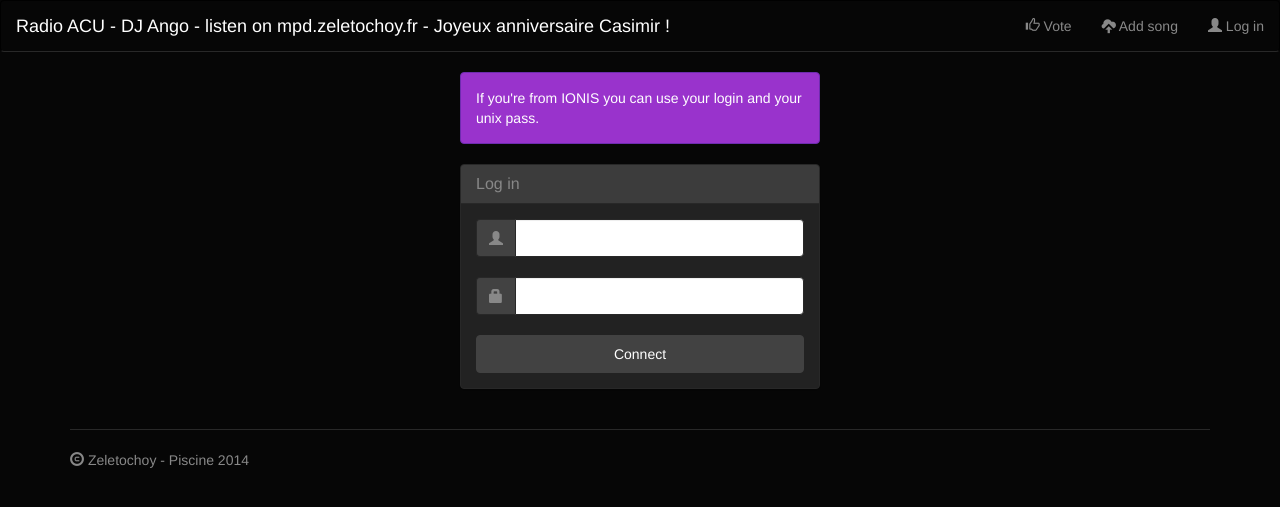
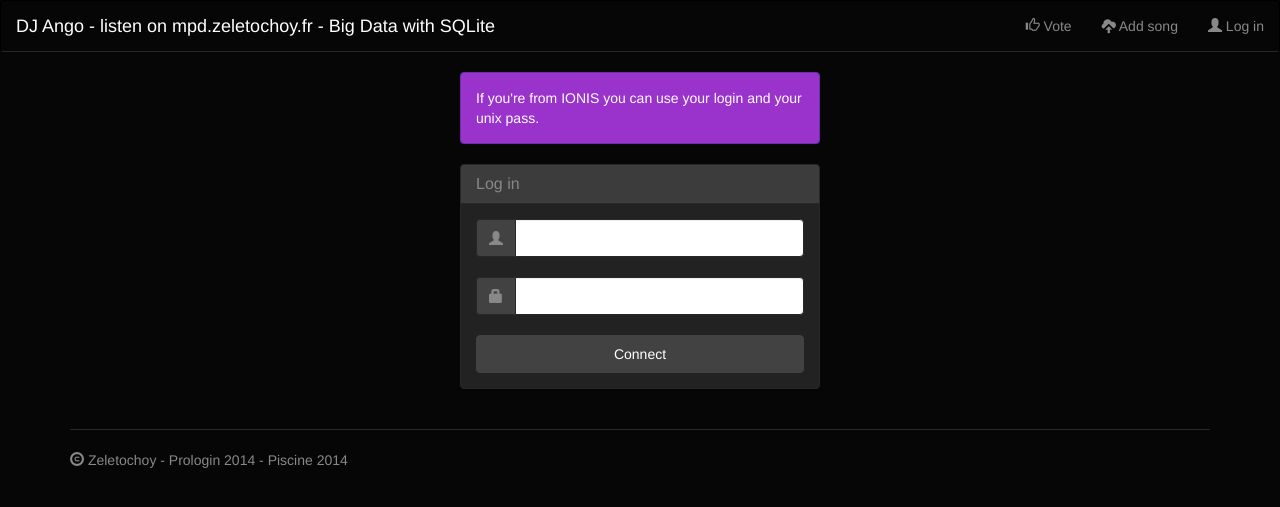
Before and after one commit to prologin/dj-ango, a Django app: page /login in a window 1280 px wide. Shown: the top 507 px of the page. Run offline with Django 3.2, Linux system fonts and the light colour scheme; parts of the project's set-up code (start-up, migrations or seed data) failed here and were passed over; some libraries are stand-ins or nearby versions; some web fonts are replaced.

Commit message:
Text updates

```diff
--- a/dj/templates/dj/add.html
+++ b/dj/templates/dj/add.html
@@ -4,7 +4,8 @@
 <h1 class="text-center">Add songs</h1>
 <div class="panel panel-default">
   <div class="panel-heading">
-    <h3 class="panel-title">Search</h3>
+    <h3 class="panel-title">Search <span style="color: red">(look if it's not
+        already available before…)</span></h3>
   </div>
   <span id="results">
   {% include "dj/add_search.html" %}
--- a/dj/templates/dj/add_search.html
+++ b/dj/templates/dj/add_search.html
@@ -36,7 +36,9 @@
       <div class="panel panel-default">
         <a class="panel-heading" style="display: block" data-toggle="collapse" data-parent="#accordion" href="#tab-{{s.site}}">
           <h4 class="panel-title">
-            {{s.site}} {% if s.site == "Grooveshark" %}(better quality, no right control){% else %}(can't download videos with tagged songs){% endif %}
+            {{s.site}} {% if s.site == "Grooveshark" %}(better quality, no
+            right control){% else %}<span style="color: red">/!\ can't
+              download videos with tagged songs /!\</span>{% endif %}
           </h4>
         </a>
         <div id="tab-{{s.site}}" class="panel-collapse collapse in">
--- a/dj/templates/dj/footer.html
+++ b/dj/templates/dj/footer.html
@@ -1,4 +1,5 @@
 <footer>
   <hr>
-  <span class="glyphicon glyphicon-copyright-mark"></span> Zeletochoy - Piscine 2014
+  <span class="glyphicon glyphicon-copyright-mark"></span> Zeletochoy -
+  Prologin 2014 - Piscine 2014
 </footer>
--- a/dj/templates/dj/header.html
+++ b/dj/templates/dj/header.html
@@ -6,8 +6,8 @@
       <span class="icon-bar"></span>
       <span class="icon-bar"></span>
     </button>
-    <a class="navbar-brand" rel="home" href="{% url 'dj.index' %}">Radio ACU - DJ Ango -
-      listen on mpd.zeletochoy.fr - Joyeux anniversaire Casimir !</a>
+    <a class="navbar-brand" rel="home" href="{% url 'dj.index' %}">DJ Ango -
+      listen on mpd.zeletochoy.fr - Big Data with SQLite</a>
   </div>
   <div class="collapse navbar-collapse">
     <ul class="nav navbar-nav navbar-right">
```
